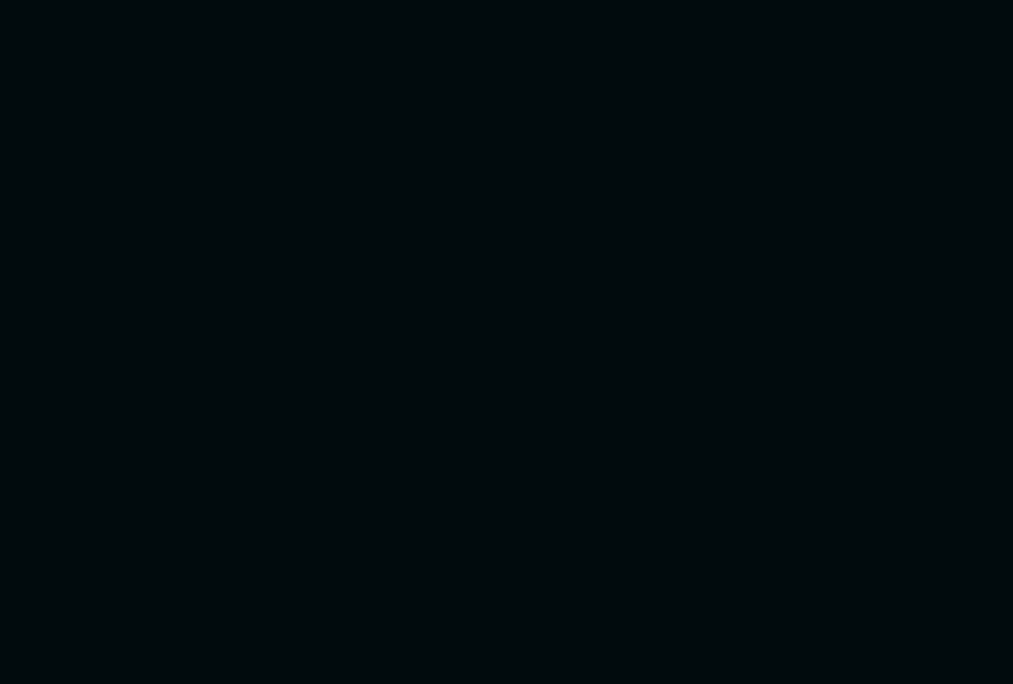
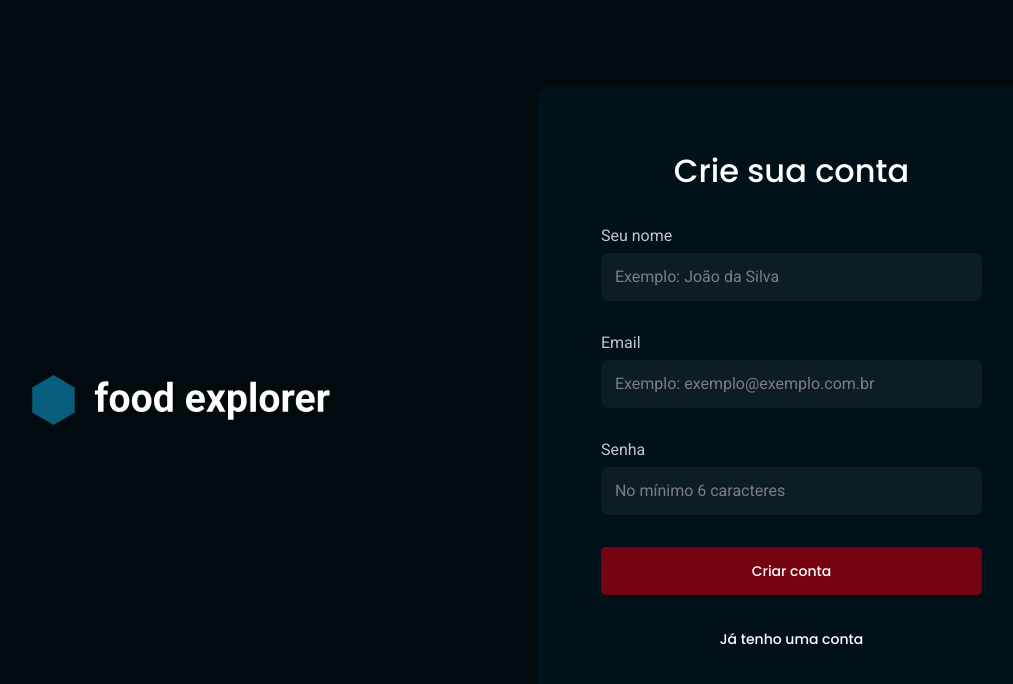
Before and after one commit to joao-sillva/food-explorer-frontend, a React (Vite) app: page /register in a window 1280 px wide. Before the commit this address had no page. Shown: the top 684 px of the page, without its empty margins (103-1116 px from the left). Built offline with nearby package versions, Linux system fonts and the light colour scheme.

Commit message:
add user register

```diff
--- a/src/pages/SignUp/index.jsx
+++ b/src/pages/SignUp/index.jsx
@@ -1,4 +1,7 @@
-import { Link } from 'react-router-dom'
+import { Link, useNavigate } from 'react-router-dom'
+import { useState } from 'react'
+import { api } from '../../services/api'
+
 import { Container, Form, Brand } from './styles'
 import { Section } from '../../components/Section'
 import { Input } from '../../components/Input'
@@ -7,6 +10,32 @@
 import brand from '../../assets/brand.svg'
 
 export function SignUp() {
+  const [name, setName] = useState('')
+  const [email, setEmail] = useState('')
+  const [password, setPassword] = useState('')
+
+  const navigate = useNavigate()
+
+  function handleSignUp() {
+    if (!name || !email || !password) {
+      return alert('Preencha todos os campos!');
+    }
+
+    api.post('/users', { name, email, password })
+      .then(() => {
+        alert('Usuário cadastrado com sucesso!')
+        navigate(-1)
+      })
+      .catch((error) => {
+        if (error.response) {
+          alert(error.response.data.message)
+        } else {
+          alert('Não foi possível cadastrar.')
+        }
+      }
+    )
+  }
+
   return (
     <Container>
       <Brand>
@@ -20,6 +49,7 @@
           <Input
             placeholder='Exemplo: João da Silva'
             type='text'
+            onChange={e => setName(e.target.value)}
           />
         </Section>
 
@@ -27,6 +57,7 @@
           <Input
             placeholder='Exemplo: exemplo@exemplo.com.br'
             type='email'
+            onChange={e => setEmail(e.target.value)}
           />
         </Section>
 
@@ -34,10 +65,11 @@
           <Input
             placeholder='No mínimo 6 caracteres'
             type='password'
+            onChange={e => setPassword(e.target.value)}
           />
         </Section>
 
-        <Button title='Criar conta' />
+        <Button title='Criar conta' onClick={handleSignUp} />
 
         <Link to='/'>
           Já tenho uma conta
--- a/src/routes/index.jsx
+++ b/src/routes/index.jsx
@@ -5,7 +5,7 @@
 export function Routes() {
   return (
     <BrowserRouter>
-      <AppRoutes />
+      <AuthRoutes />
     </BrowserRouter>
   )
 }
```
